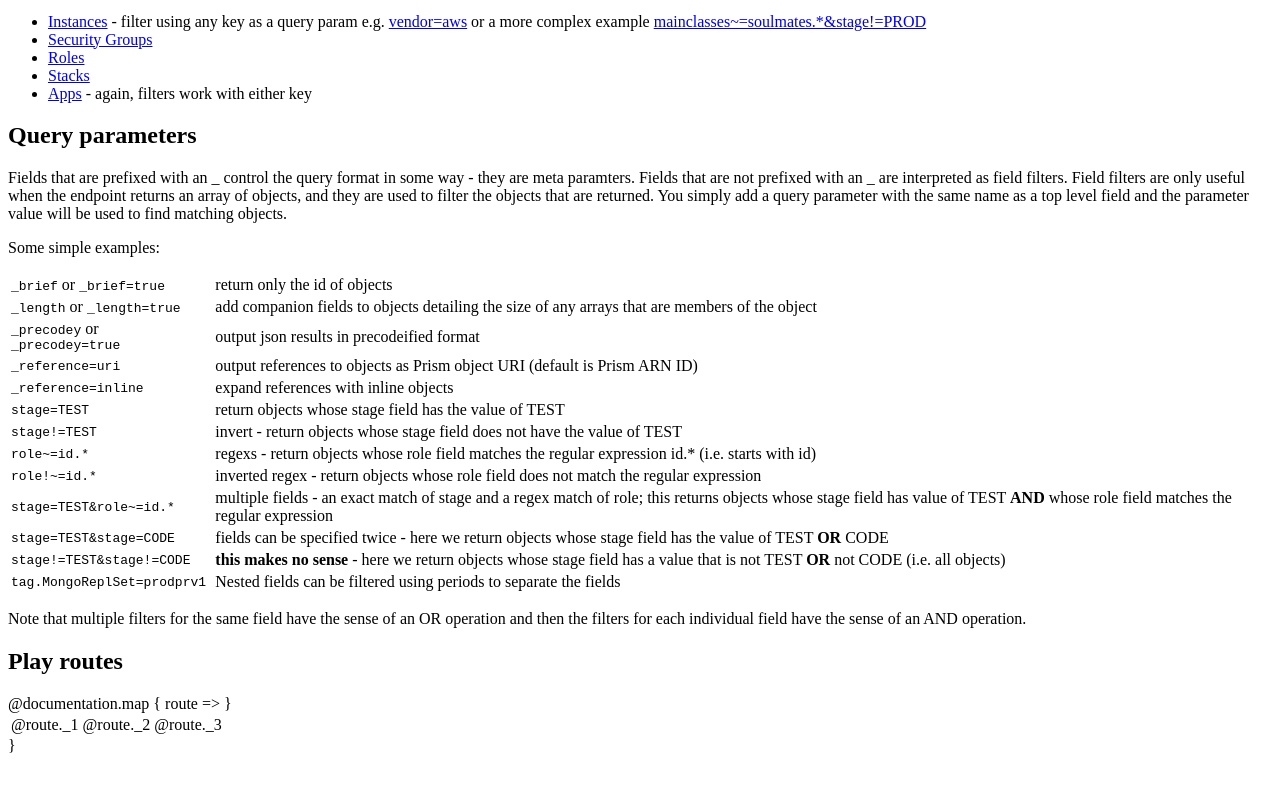
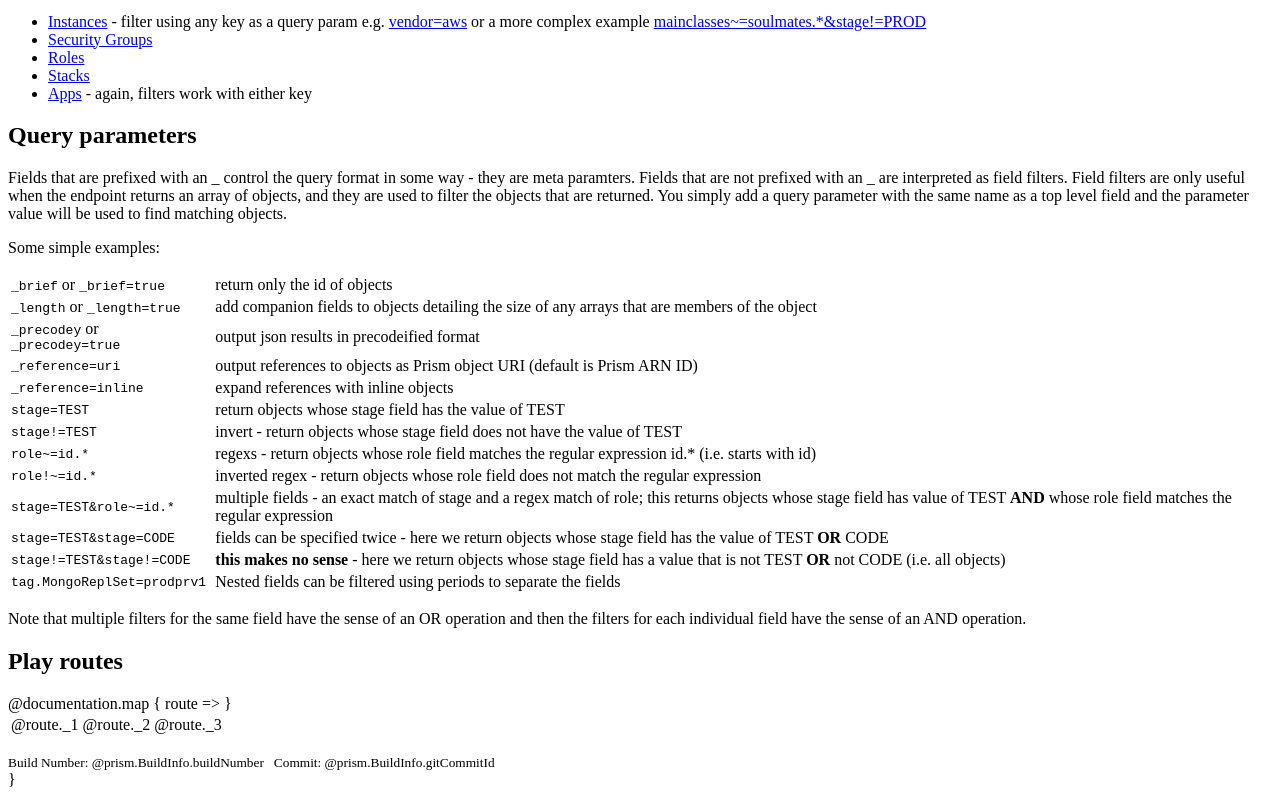
Before and after one commit to guardian/prism, a plain HTML site: page app/views/index.scala.html in a window 1280 px wide. Shown: the part 331-1128 px from the top of the page. Before the commit the page ends 1094 px from the top, so only its background shows below. Drawn offline with Linux system fonts and the light colour scheme.

Commit message:
remove the config route and add the build version to the bottom of index

```diff
--- a/app/views/index.scala.html
+++ b/app/views/index.scala.html
@@ -66,4 +66,8 @@
         </tbody>
     </table>
 
+    <div>
+        <br />
+        <small>Build Number: @prism.BuildInfo.buildNumber &nbsp; Commit: @prism.BuildInfo.gitCommitId</small>
+    </div>
 }
```
Also changed, not shown: 5 other files.
